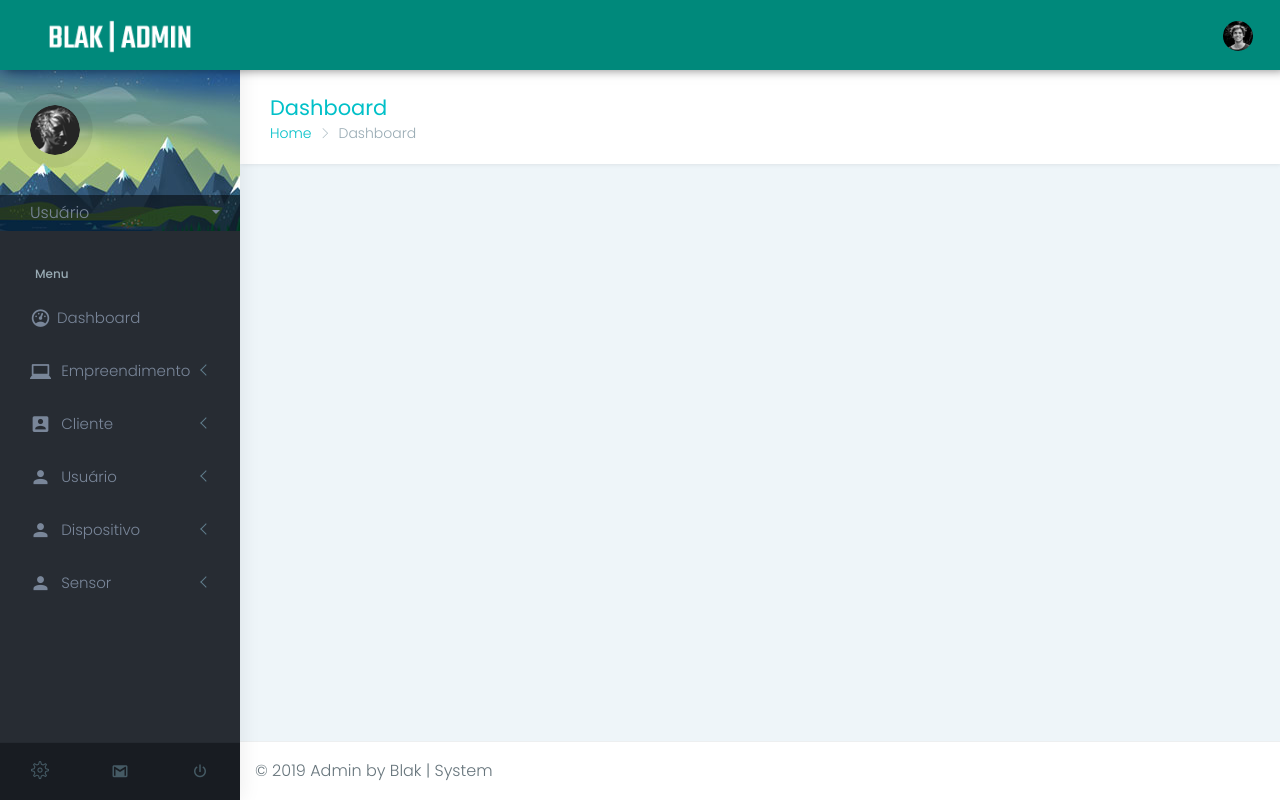
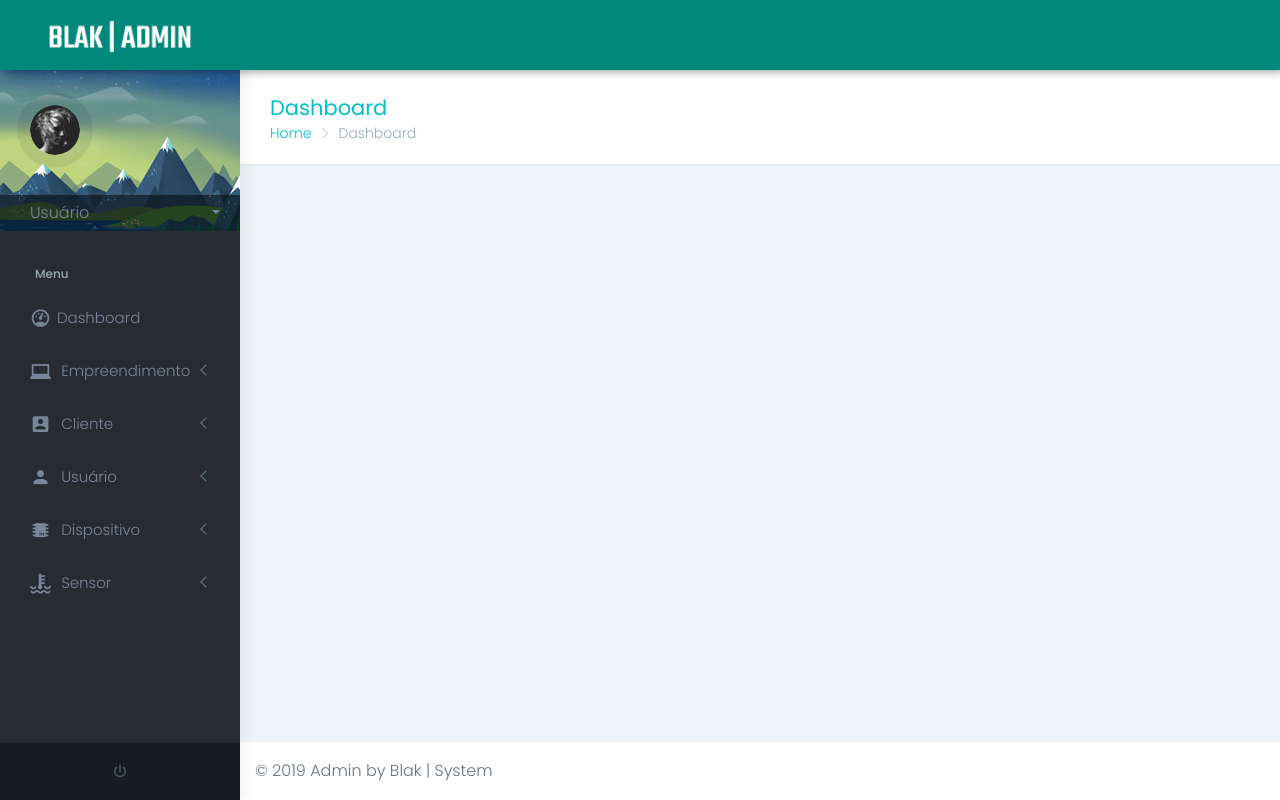
Before and after one commit to rafaelqw/tcc-admin, a PHP site: page / in a window 1280 px wide. Run offline with PHP 8.4, Linux system fonts and the light colour scheme; some libraries are stand-ins or nearby versions.

Commit message:
melhorias

```diff
--- a/app/views/sensor-new.html
+++ b/app/views/sensor-new.html
@@ -2,7 +2,7 @@
     <div class="col-md-5 col-8 align-self-center">
         <h3 class="text-themecolor">Novo Sensor</h3>
         <ol class="breadcrumb">
-            <li class="breadcrumb-item"><a href="#!sensor-list">Dispositivo</a></li>
+            <li class="breadcrumb-item"><a href="#!sensor-list">Sensor</a></li>
             <li class="breadcrumb-item active">Cadastrar</li>
         </ol>
     </div>
--- a/index.php
+++ b/index.php
@@ -286,7 +286,7 @@
                         <!-- ============================================================== -->
                         <!-- Profile -->
                         <!-- ============================================================== -->
-                        <li class="nav-item dropdown">
+                        <!--<li class="nav-item dropdown">
                             <a class="nav-link dropdown-toggle text-muted waves-effect waves-dark" href="#" data-toggle="dropdown" aria-haspopup="true" aria-expanded="false"><img src="assets/images/users/1.jpg" alt="user" class="profile-pic" /></a>
                             <div class="dropdown-menu dropdown-menu-right scale-up">
                                 <ul class="dropdown-user">
@@ -308,7 +308,7 @@
                                     <li><a href="#"><i class="fa fa-power-off"></i> Logout</a></li>
                                 </ul>
                             </div>
-                        </li>
+                        </li> -->
                         <!-- ============================================================== -->
                         <!-- Language -->
                         <!-- ============================================================== -->
@@ -335,9 +335,9 @@
                     <div class="profile-img"> <img src="assets/images/users/profile.png" alt="user" /> </div>
                     <!-- User profile text-->
                     <div class="profile-text"> <a href="#" class="dropdown-toggle u-dropdown" data-toggle="dropdown" role="button" aria-haspopup="true" aria-expanded="true">Usuário</a>
-                        <div class="dropdown-menu animated flipInY"> <a href="#" class="dropdown-item"><i class="ti-user"></i> My Profile</a> <a href="#" class="dropdown-item"><i class="ti-wallet"></i> My Balance</a> <a href="#" class="dropdown-item"><i class="ti-email"></i> Inbox</a>
+                        <!--<div class="dropdown-menu animated flipInY"> <a href="#" class="dropdown-item"><i class="ti-user"></i> My Profile</a> <a href="#" class="dropdown-item"><i class="ti-wallet"></i> My Balance</a> <a href="#" class="dropdown-item"><i class="ti-email"></i> Inbox</a>
                             <div class="dropdown-divider"></div> <a href="#" class="dropdown-item"><i class="ti-settings"></i> Account Setting</a>
-                            <div class="dropdown-divider"></div> <a href="https://www.wrappixel.com/demos/admin-templates/material-pro/material/login.html" class="dropdown-item"><i class="fa fa-power-off"></i> Logout</a> </div>
+                            <div class="dropdown-divider"></div> <a href="https://www.wrappixel.com/demos/admin-templates/material-pro/material/login.html" class="dropdown-item"><i class="fa fa-power-off"></i> Logout</a> </div>-->
                     </div>
                 </div>
                 <!-- End User profile text-->
@@ -399,7 +399,7 @@
                         </li>
                         <li>
                             <a class="has-arrow waves-effect waves-dark" href="#" aria-expanded="false">
-                                <i class="mdi mdi-account"></i>
+                                <i class="mdi mdi-chip"></i>
                                 <span class="hide-menu">Dispositivo</span>
                             </a>
                             <ul aria-expanded="false" class="collapse">
@@ -413,7 +413,7 @@
                         </li>
                         <li>
                             <a class="has-arrow waves-effect waves-dark" href="#" aria-expanded="false">
-                                <i class="mdi mdi-account"></i>
+                                <i class="mdi mdi-oil-temperature"></i>
                                 <span class="hide-menu">Sensor</span>
                             </a>
                             <ul aria-expanded="false" class="collapse">
@@ -621,9 +621,9 @@
             <!-- End Sidebar scroll-->
             <!-- Bottom points-->
             <div class="sidebar-footer">
-                <!-- item--><a href="#" class="link" data-toggle="tooltip" title="Settings"><i class="ti-settings"></i></a>
-                <!-- item--><a href="#" class="link" data-toggle="tooltip" title="Email"><i class="mdi mdi-gmail"></i></a>
+                <!-- item--><a href="#" class="link" data-toggle="tooltip" title="Settings"><!--<i class="ti-settings"></i>--></a>
                 <!-- item--><a href="login.html" class="link" data-toggle="tooltip" title="Logout"><i class="mdi mdi-power"></i></a> </div>
+                <!-- item--><a href="#" class="link" data-toggle="tooltip" title="Email"><!--<i class="mdi mdi-gmail"></i>--></a>
             <!-- End Bottom points-->
         </aside>
         <!-- ============================================================== -->
```
